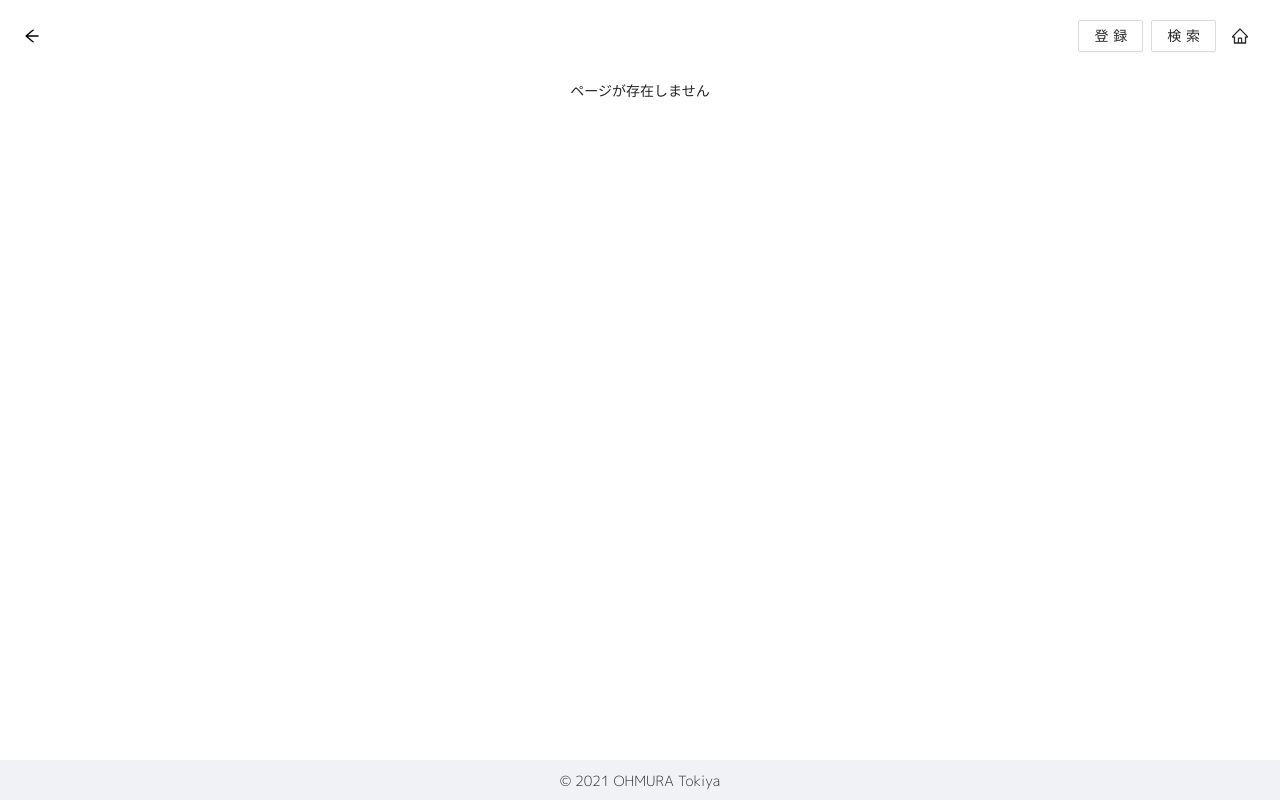
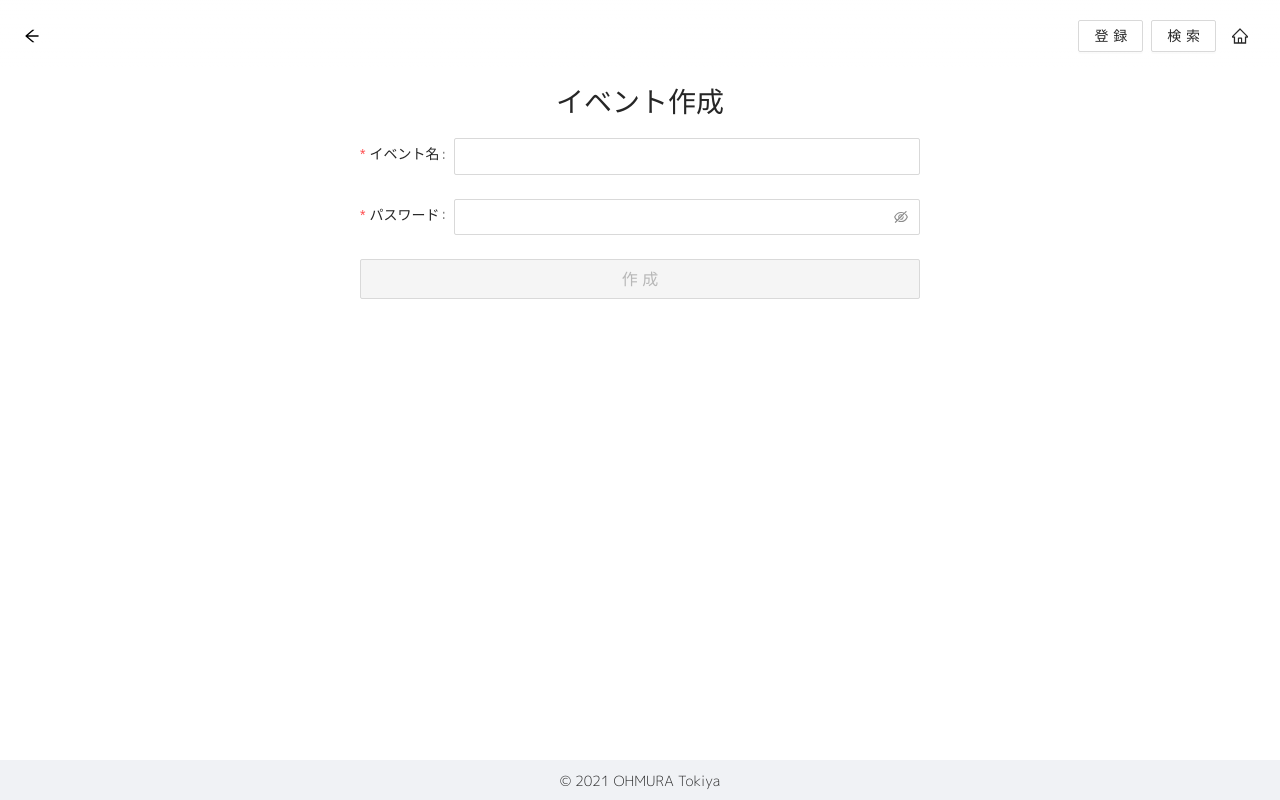
Before and after one commit to tttocklll/parkize-front, a React (Create React App) app: page /admin/create in a window 1280 px wide. Built offline with nearby package versions, Linux system fonts and the light colour scheme.

Commit message:
feat: add create & delete event functions

```diff
--- a/src/App.tsx
+++ b/src/App.tsx
@@ -9,6 +9,10 @@ import Header from "./components/Header";
 import Footer from "./components/Footer";
 import NotFound from "./components/NotFound";
 import SelectEvent from "./pages/SelectEvent";
+
+import AdminHome from "./pages/admin/AdminHome";
+import AdminCreateEvent from "./pages/admin/AdminCreateEvent";
+
 import "./App.css";
 
 function App() {
@@ -37,6 +41,8 @@ function App() {
             <Route exact path="/list" component={AllItems} />
             <Route exact path="/home" component={Home} />
             <Route exact path="/" component={SelectEvent} />
+            <Route exact path="/admin/create" component={AdminCreateEvent} />
+            <Route exact path="/admin" component={AdminHome} />
             <Route component={NotFound} />
           </Switch>
         </div>
--- /dev/null
+++ b/src/hooks/useGetEvents.ts
@@ -0,0 +1,23 @@
+import React, { useEffect, useState, useCallback } from "react";
+import { getRequest2GAS } from "../utils/GetRequest2GAS";
+
+export function useGetEvents() {
+  const [events, setEvents] = useState<any[]>();
+  const [trigger, setTrigger] = useState(false);
+  useEffect(() => {
+    async function getEvents() {
+      const params = {
+        mode: "get_all_events",
+        cross_domain: true,
+      };
+      const res = await getRequest2GAS(params);
+      setEvents(res.data.result);
+    }
+    getEvents();
+  }, [trigger]);
+
+  const triggerGetEvents = useCallback(() => {
+    setTrigger(!trigger);
+  }, []);
+  return [events, triggerGetEvents] as const;
+}
--- a/src/pages/SelectEvent.tsx
+++ b/src/pages/SelectEvent.tsx
@@ -3,25 +3,16 @@ import { useHistory } from "react-router-dom";
 import { getRequest2GAS } from "../utils/GetRequest2GAS";
 import { List, Layout, Button, Modal, Input, Spin, message } from "antd";
 
+import { useGetEvents } from "../hooks/useGetEvents";
+
 export default function SelectEvent() {
-  const [events, setEvents] = useState<any[]>();
   const [isModalOpen, setIsModalOpen] = useState(false);
   const [password, setPassword] = useState("");
   const [selectedEvent, setSelectedEvent] = useState("");
 
   const history = useHistory();
 
-  useEffect(() => {
-    async function getEvents() {
-      const params = {
-        mode: "get_all_events",
-        cross_domain: true,
-      };
-      const res = await getRequest2GAS(params);
-      setEvents(res.data.result);
-    }
-    getEvents();
-  }, []);
+  const [events, _] = useGetEvents();
 
   const onClick = (eventName: string) => {
     setIsModalOpen(true);
--- /dev/null
+++ b/src/pages/admin/AdminCreateEvent.tsx
@@ -0,0 +1,64 @@
+import React, { useState } from "react";
+import { useHistory } from "react-router-dom";
+import { Layout, Input, Form, Button, message } from "antd";
+
+import { getRequest2GAS } from "../../utils/GetRequest2GAS";
+
+export default function AdminCreateEvent() {
+  const [eventName, setEventName] = useState("");
+  const [password, setPassword] = useState("");
+  const [isSending, setIsSending] = useState(false);
+  const history = useHistory();
+
+  const onClick = async () => {
+    setIsSending(true);
+    const params = {
+      mode: "create_event",
+      cross_domain: true,
+      event_name: eventName,
+      password,
+    };
+    const res = await getRequest2GAS(params);
+    if (res.data.success) {
+      message.success("作成しました！");
+      setEventName("");
+      setPassword("");
+      history.push("/admin");
+    } else {
+      message.error(res.data.error);
+    }
+    setIsSending(false);
+  };
+
+  return (
+    <Layout.Content>
+      <h1>イベント作成</h1>
+      <Form>
+        <Form.Item label="イベント名" required>
+          <Input
+            value={eventName}
+            onChange={(e) => setEventName(e.target.value)}
+          />
+        </Form.Item>
+        <Form.Item label="パスワード" required>
+          <Input.Password
+            value={password}
+            onChange={(e) => setPassword(e.target.value)}
+          />
+        </Form.Item>
+        <Form.Item>
+          <Button
+            block
+            size="large"
+            type="primary"
+            onClick={onClick}
+            disabled={!(eventName && password)}
+            loading={isSending}
+          >
+            作成
+          </Button>
+        </Form.Item>
+      </Form>
+    </Layout.Content>
+  );
+}
--- /dev/null
+++ b/src/pages/admin/AdminHome.tsx
@@ -0,0 +1,73 @@
+import React, { useState } from "react";
+import { Layout, Button, Spin, List, Space, message } from "antd";
+import { PlusOutlined, DeleteOutlined } from "@ant-design/icons";
+import { Link } from "react-router-dom";
+
+import { useGetEvents } from "../../hooks/useGetEvents";
+import { getRequest2GAS } from "../../utils/GetRequest2GAS";
+
+export default function AdminHome() {
+  const [events, triggerGetEvents] = useGetEvents();
+  const [isDeleting, setIsDeleting] = useState(false);
+
+  const onClick = async (eventName: string) => {
+    if (
+      window.confirm(
+        "本当に削除しますか？\n（このイベントに登録されたデータのすべてが削除されます。この操作は取り消せません。）"
+      )
+    ) {
+      setIsDeleting(true);
+      const params = {
+        mode: "delete_event",
+        cross_domain: true,
+        event_name: eventName,
+      };
+      const res = await getRequest2GAS(params);
+      if (res.data.success) {
+        triggerGetEvents();
+        message.success(`${res.data.deleteCount}件削除しました！`);
+      } else {
+        message.error(res.data.error);
+      }
+      setIsDeleting(false);
+    }
+  };
+
+  return (
+    <Layout.Content>
+      <h1>管理画面</h1>
+      <Space direction="vertical" style={{ width: "100%" }} size="large">
+        <Link to="/admin/create">
+          <Button icon={<PlusOutlined />} block size="large" type="primary">
+            作成
+          </Button>
+        </Link>
+        {events === undefined ? (
+          <Spin size="large" />
+        ) : events.length === 0 ? (
+          "まだ何も登録されていません"
+        ) : (
+          <Spin spinning={isDeleting}>
+            <List
+              dataSource={events}
+              bordered
+              renderItem={(item: any) => (
+                <List.Item
+                  onClick={() => onClick(item.event_name)}
+                  actions={[
+                    <Button icon={<DeleteOutlined />} type="text" danger>
+                      削除
+                    </Button>,
+                  ]}
+                >
+                  {item.event_name}
+                </List.Item>
+              )}
+              size="large"
+            />
+          </Spin>
+        )}
+      </Space>
+    </Layout.Content>
+  );
+}
--- a/src/utils/GetRequest2GAS.ts
+++ b/src/utils/GetRequest2GAS.ts
@@ -1,6 +1,6 @@
 import axios from "axios";
 const gasId =
-  "AKfycbxghBHf--bzp9-WLuM8JX1iK9ScKrzAPvUzVQ3PimYnKymuBnxfkYaFAbyF_hLt1IevJw";
+  "AKfycbyQ8sUqXtOtBfkWFOJkoGcnxpNEA_hkFWoFjmHno-KTpqG3hebrVG9Uj7Kgj6QxyiunXw";
 const GasUrl =
   process.env.GAS_URL ?? `https://script.google.com/macros/s/${gasId}/exec`;
 
```
